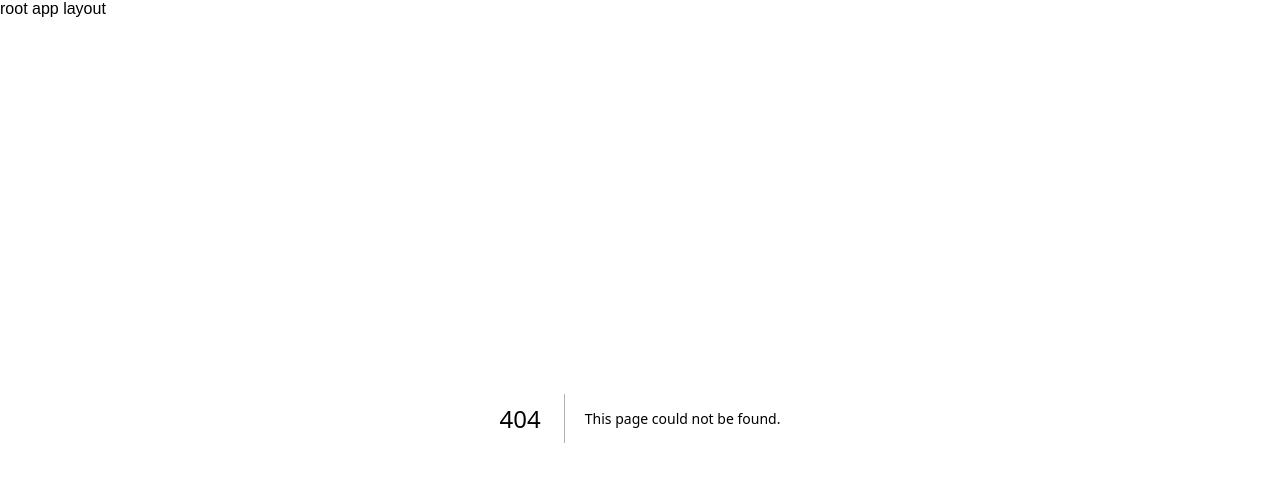
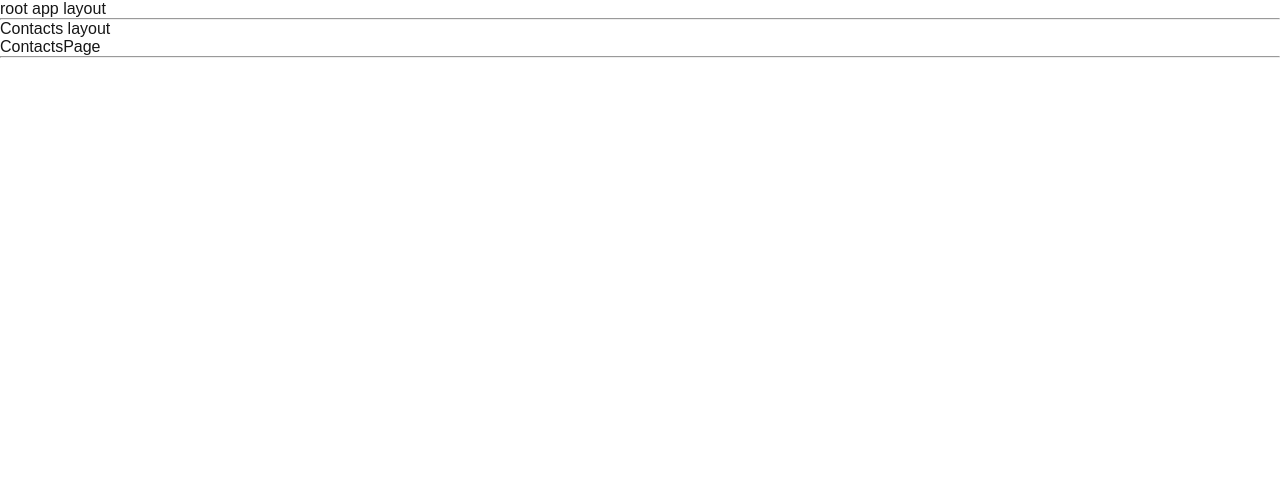
Before and after one commit to Vadim-Moroz/nextjs, a Next.js app: page /contacts in a window 1280 px wide. Before the commit this address had no page. Shown: the top 482 px of the page. Built offline with nearby package versions, Linux system fonts and the light colour scheme.

Commit message:
Group routes

```diff
--- /dev/null
+++ b/src/app/(public)/contacts/layout.tsx
@@ -0,0 +1,19 @@
+import React from 'react';
+import {Metadata} from "next";
+
+export const metadata: Metadata = {
+  title: 'ContactsLayout metadata'
+}
+type Props = { children: React.ReactNode }
+const ContactsLayout = ({children}: Props) => {
+  return (
+      <div>
+        <hr/>
+        Contacts layout
+        {children}
+        <hr/>
+      </div>
+  );
+};
+
+export default ContactsLayout;
--- /dev/null
+++ b/src/app/(public)/contacts/page.tsx
@@ -0,0 +1,11 @@
+import React from 'react';
+
+const ContactsPage = () => {
+    return (
+        <div>
+            ContactsPage
+        </div>
+    );
+};
+
+export default ContactsPage;
```
Also changed, not shown: src/app/(public)/about/layout.tsx (renamed from src/app/about/layout.tsx), src/app/(public)/about/page.tsx (renamed from src/app/about/page.tsx).
